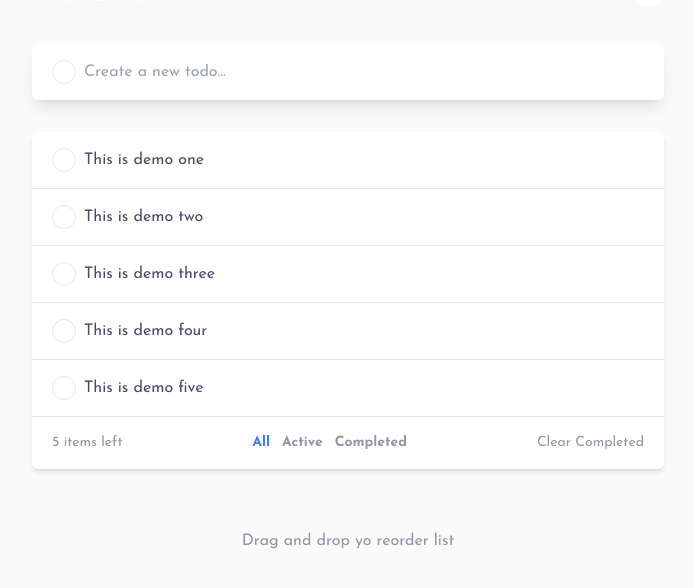
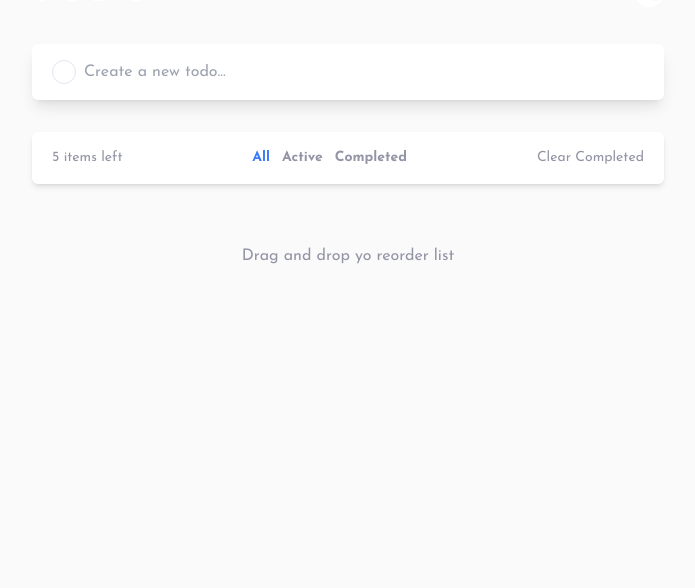
Before and after one commit to coderSuresh/todo-list, a Next.js app: page / in a window 1280 px wide. Shown: the part 112-700 px from the top of the page, without its empty margins (292-987 px from the left). Built offline with nearby package versions, Linux system fonts and the light colour scheme.

Commit message:
feat: fetch and show todos with loader

```diff
--- a/app/page.tsx
+++ b/app/page.tsx
@@ -1,11 +1,11 @@
 import BackgroundImage from "@/components/BackgroundImage"
 import DarkModeToggler from "@/components/DarkModeToggler"
 import Form from "@/components/Form"
-import ListControls from "@/components/ListControls"
-import ListItem from "@/components/ListItem"
+import TodosContents from "@/components/TodosContents"
 import ThemeProvider from "@/provider/ThemeProvider"
 
 const Home = () => {
+
   return (
     <ThemeProvider>
       <main className="bg-bg h-screen">
@@ -27,17 +27,7 @@ const Home = () => {
             <Form />
           </div>
 
-          <div className="bg-card-bg relative rounded-md shadow-md py-2 mt-8 mb-10">
-
-            <ListItem id={'1'} content='This is demo one' />
-            <ListItem id={'2'} content='This is demo two' />
-            <ListItem id={'3'} content='This is demo three' />
-            <ListItem id={'4'} content='This is demo four' />
-            <ListItem id={'5'} content='This is demo five' />
-
-            <ListControls />
-
-          </div>
+          <TodosContents />
 
         </section>
 
--- /dev/null
+++ b/components/TodosContents.tsx
@@ -0,0 +1,47 @@
+'use client'
+import React from 'react'
+import ListItem from './ListItem'
+import ListControls from './ListControls'
+
+const TodosContainer = () => {
+
+    const [todos, setTodos] = React.useState<TodoType[]>([])
+    const [loading, setLoading] = React.useState(true)
+
+    React.useEffect(() => {
+        const todos = JSON.parse(localStorage.getItem('todos') || '[]')
+        setTodos(todos)
+        setLoading(false)
+    }, [])
+
+    const renderTodos = () => {
+        return todos.map(todo => {
+            return (
+                <ListItem
+                    key={todo.id}
+                    id={todo.id.toString()}
+                    content={todo.content}
+                    completed={todo.completed}
+                />
+            )
+        })
+    }
+
+    return (
+        <>
+            {
+                loading ?
+                    <div className="bg-card-bg rounded-md h-48 transition-all mt-8 mb-10" >
+                        <div className="animate-pulse bg-grayish-text h-full rounded-md" />
+                    </div>
+                    :
+                    <div className="bg-card-bg rounded-md transition-all shadow-md py-2 mt-8 mb-10" >
+                        {renderTodos()}
+                        <ListControls />
+                    </div>
+            }
+        </>
+    )
+}
+
+export default TodosContainer
--- a/types/types.d.ts
+++ b/types/types.d.ts
@@ -5,6 +5,7 @@ type ChildrenProps = {
 type ListItemProps = {
     id: string,
     content: string,
+    completed: boolean,
 }
 
 type TodoType = {
```
